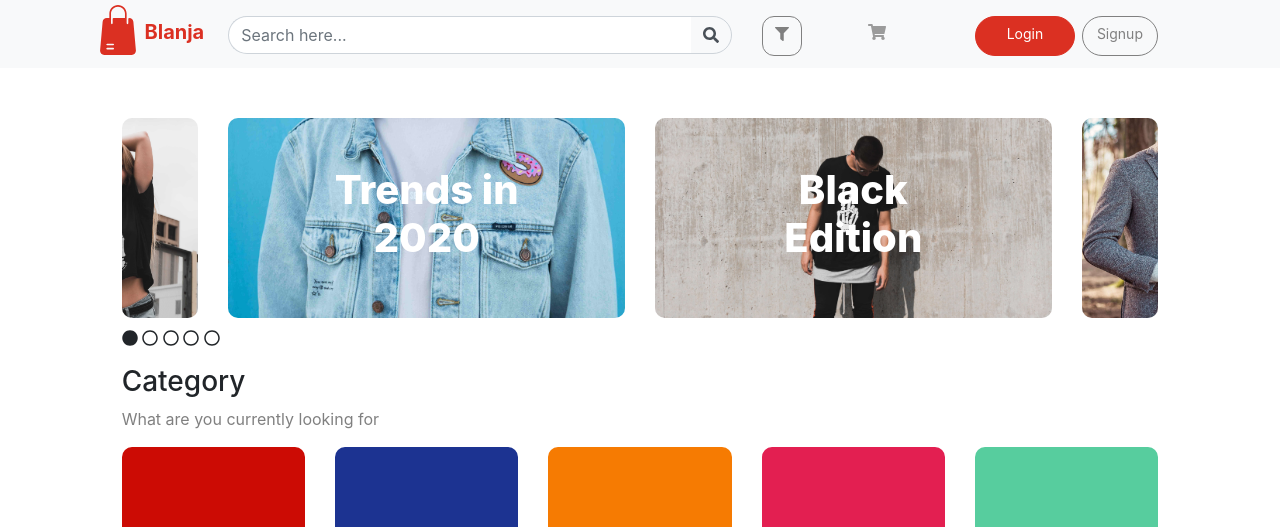
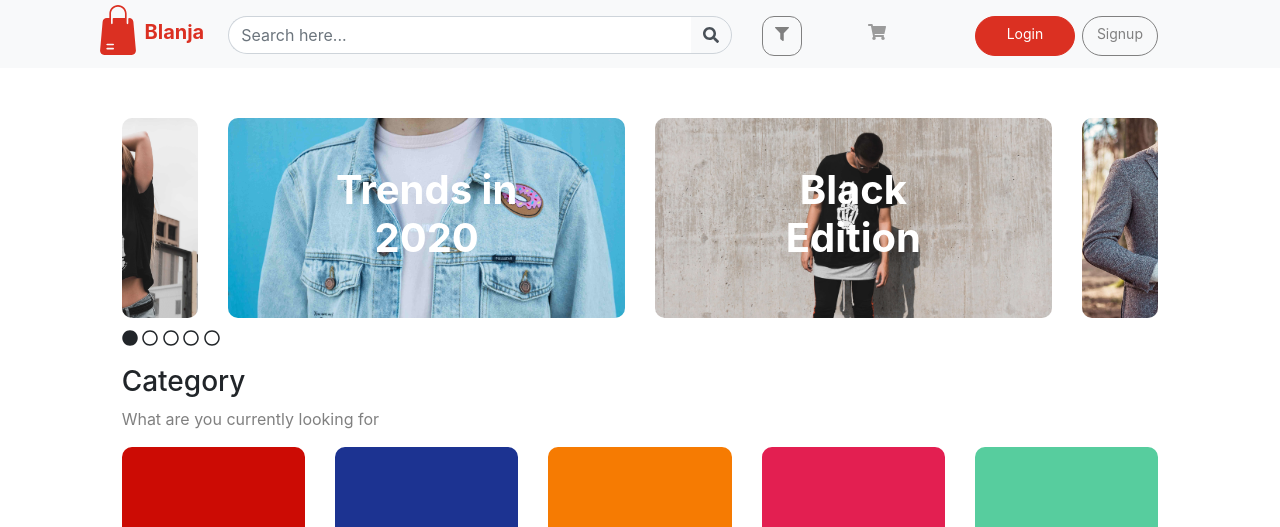
Before and after one commit to ariefw96/blanja-project, a plain HTML site: page home.html in a window 1280 px wide. Shown: the top 527 px of the page. Drawn offline with nearby package versions, Linux system fonts and the light colour scheme.

Commit message:
new commit css

```diff
--- a/assets/styles/custom.css
+++ b/assets/styles/custom.css
@@ -107,5 +107,5 @@
 }
 
 .center-text > h1{
-  font-weight: 800;
+  font-weight: 700;
 }
--- a/assets/styles/main.css
+++ b/assets/styles/main.css
@@ -1,3 +1,8 @@
+html,body{
+    overflow-x: hidden;
+    overflow-y: hidden;
+}
+
 html{
     height: 100%;
 }
--- a/home.html
+++ b/home.html
@@ -72,7 +72,7 @@
             </div>
             <div class="col-md-9 col-lg-4 mb-2">
                 <div class="card-carousel">
-                    <img src="assets/card/card1.jpg">
+                    <img src="assets/card/card1.jpg" style="object-position: 0 0px;">
                     <div class="center-text" style="text-align: center;">
                         <h1>Trends in 2020</h1>
                     </div>
@@ -80,7 +80,7 @@
             </div>
             <div class="col-md-9 col-lg-4 mb-2">
                 <div class="card-carousel">
-                    <img src="assets/card/card2.jpeg">
+                    <img src="assets/card/card2.jpeg" style="object-position: 0 -35px;">
                     <div class="center-text" style="text-align: center;">
                         <h1>Black Edition</h1>
                     </div>
```
